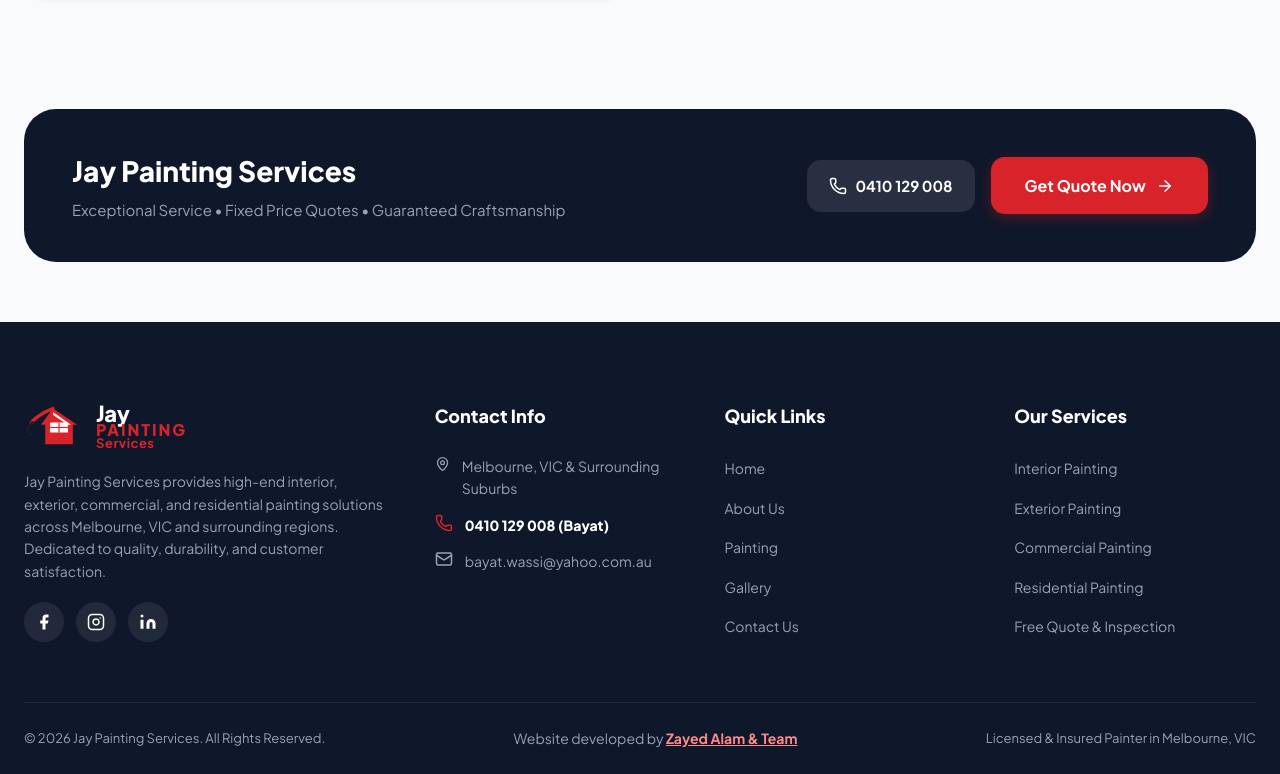
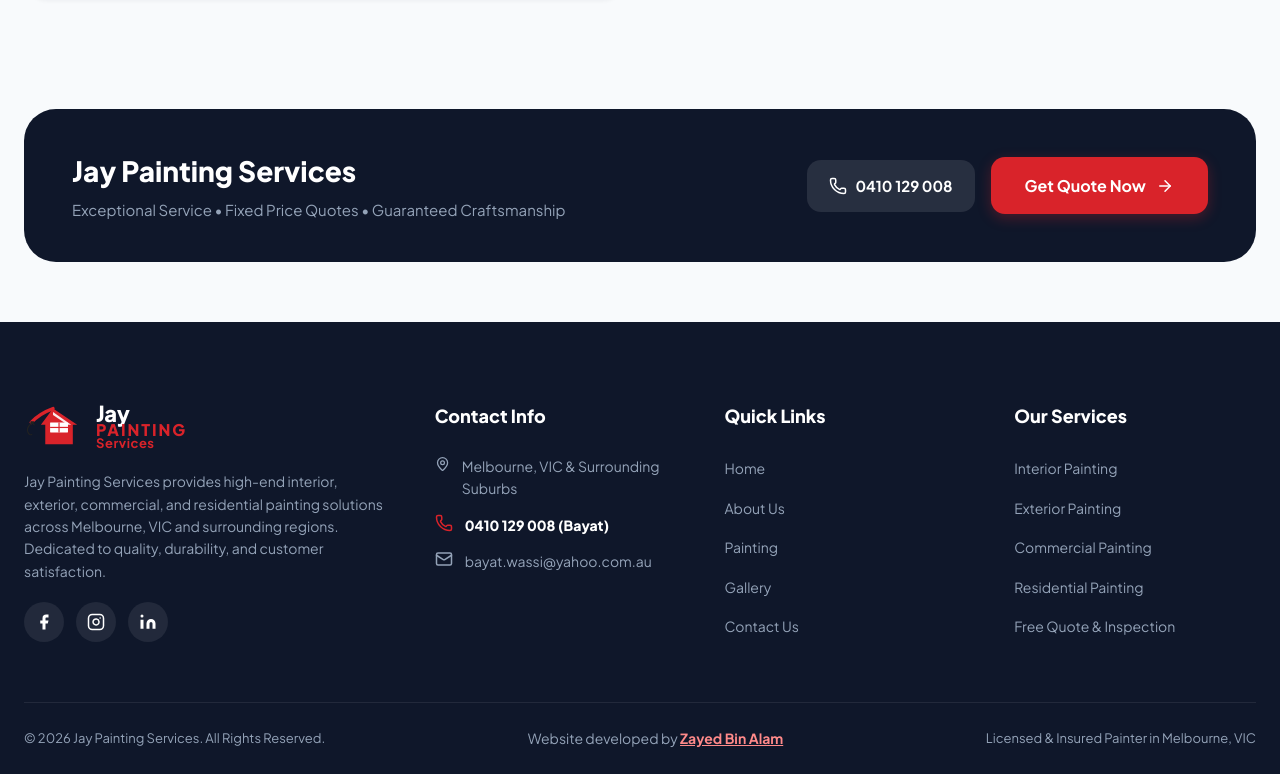
Before and after one commit to 123mazish-web/jay-painting-services, a React (Vite) app: page / in a window 1280 px wide. Shown: the part 6474-7248 px from the top of the page. Built offline with nearby package versions, Linux system fonts and the light colour scheme.

Commit message:
Update footer credit text to Zayed Bin Alam

```diff
--- a/src/components/Footer.jsx
+++ b/src/components/Footer.jsx
@@ -92,7 +92,7 @@
                 rel="noopener noreferrer"
                 className="developer-link"
               >
-                Zayed Alam & Team
+                Zayed Bin Alam
               </a>
             </p>
 
```
